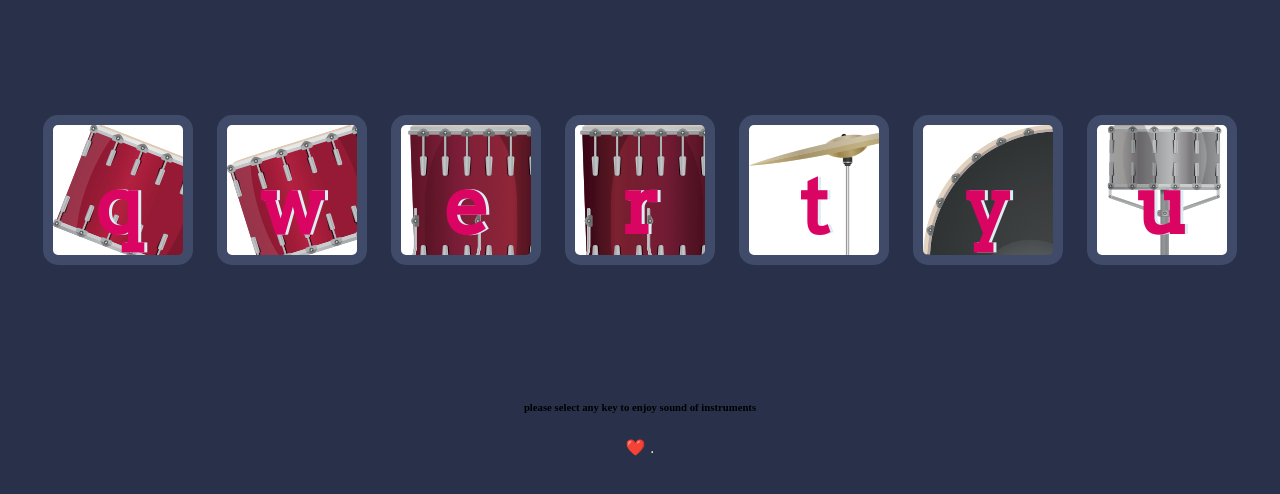
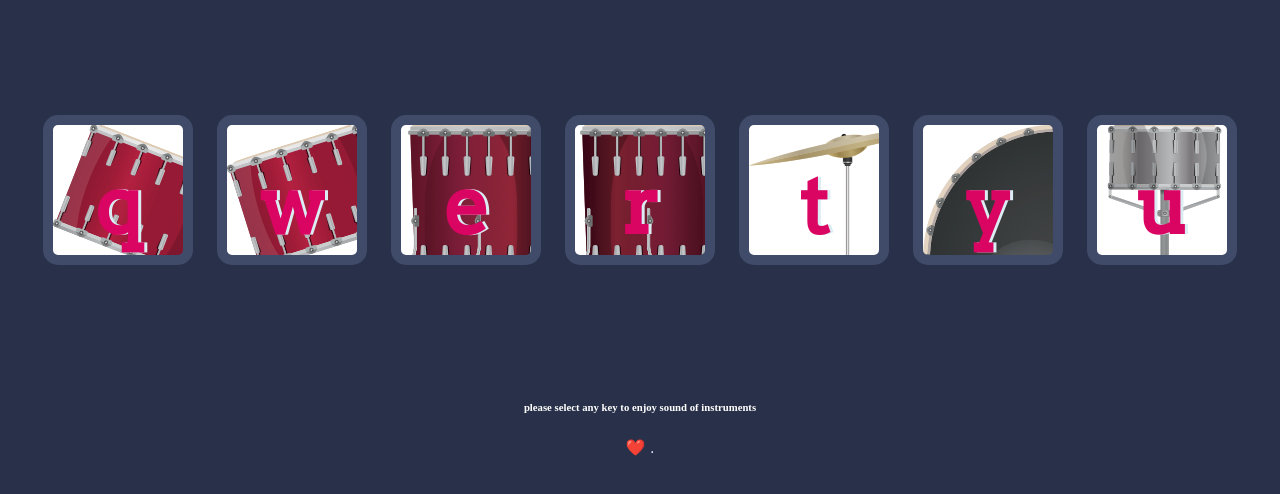
Before and after one commit to Gklnn/main, a plain HTML site: page drums.html in a window 1280 px wide. Shown: the part 174-668 px from the top of the page. Drawn offline with nearby package versions, Linux system fonts and the light colour scheme.

Commit message:
Update drums.html

```diff
--- a/drums.html
+++ b/drums.html
@@ -21,7 +21,7 @@
     <button class="u drum">u</button>
   </div>
 
-<h6>please select any key to enjoy sound of instruments</h6>
+<h6 style="color: #FFFFFF;">please select any key to enjoy sound of instruments</h6>
 
   <footer>
      ❤️ .
```
